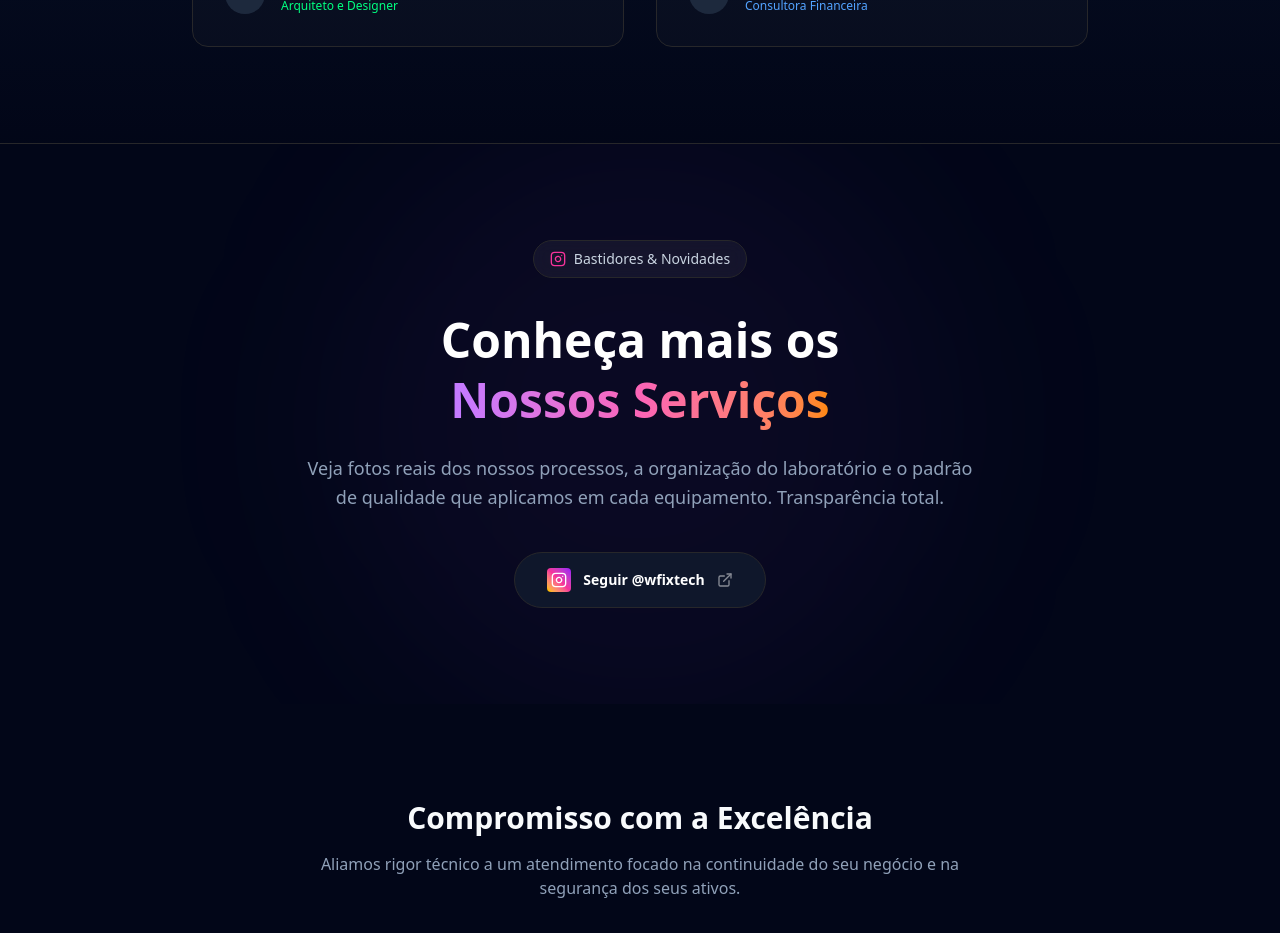
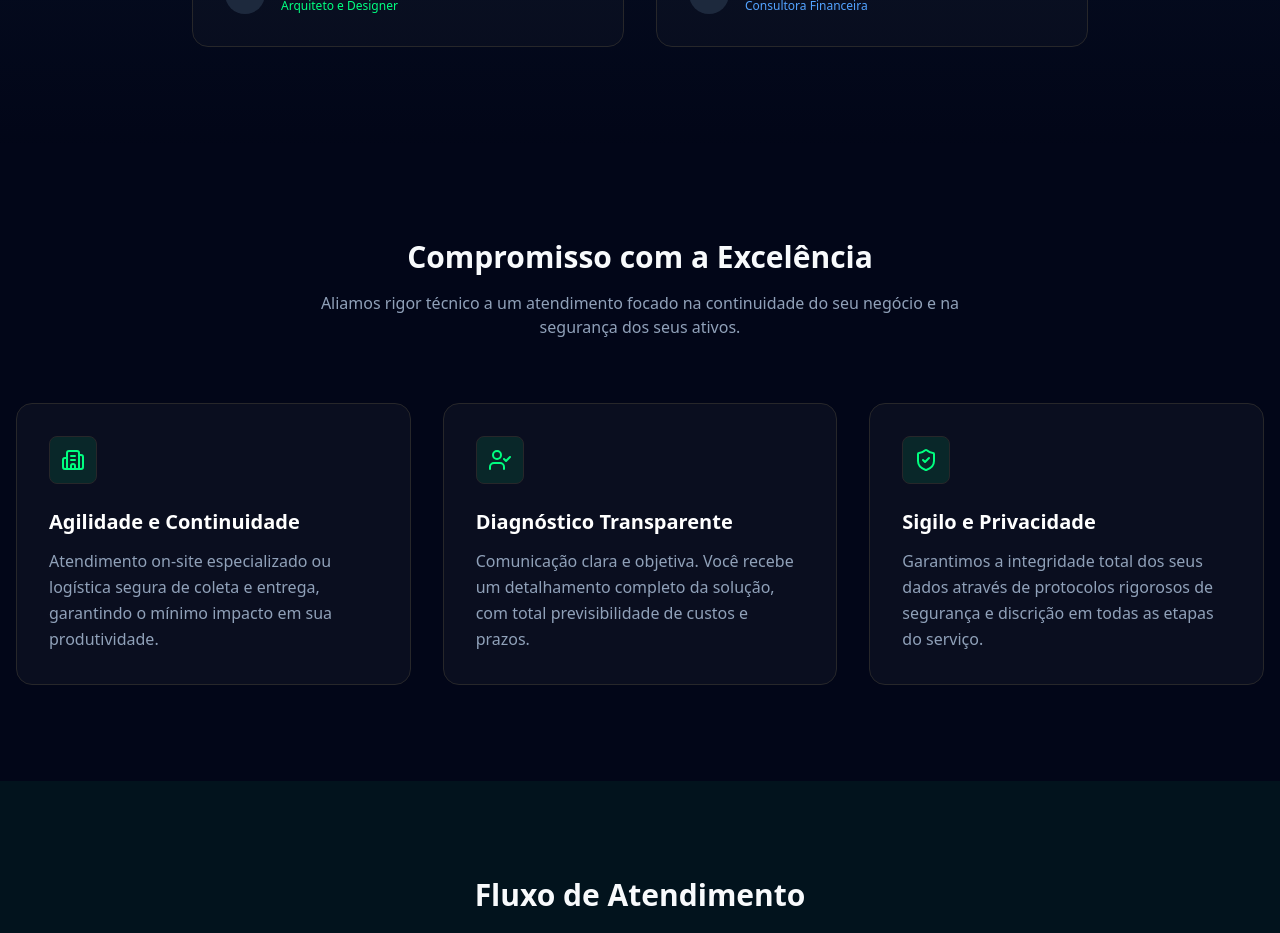
Before and after one commit to wheslancardoso/wtechprot, a Next.js app: page / in a window 1280 px wide. Shown: the part 3920-4853 px from the top of the page. Built offline with nearby package versions, Linux system fonts and the light colour scheme; no server answers.

Commit message:
refactor: move instagram section from home to services page

```diff
--- a/src/app/page.tsx
+++ b/src/app/page.tsx
@@ -7,7 +7,6 @@ import Script from 'next/script'
 import { createAdminClient } from '@/lib/supabase/server'
 import { unstable_cache } from 'next/cache'
 import type { Metadata } from 'next'
-import { InstagramSection } from '@/components/instagram-section'
 
 
 // Forçar execução em runtime (não build time) para ter acesso às env vars do Railway
@@ -474,8 +473,6 @@ j=d.createElement(s),dl=l!='dataLayer'?'&l='+l:'';j.async=true;j.src=
           </div>
         </section>
 
-        {/* INSTAGRAM / BASTIDORES */}
-        <InstagramSection />
 
         {/* DIFERENCIAIS */}
         <section id="diferenciais" className="py-24 bg-slate-950" >
--- a/src/app/servicos/page.tsx
+++ b/src/app/servicos/page.tsx
@@ -287,6 +287,9 @@ export default async function ServicesPage() {
                     </AnimateIn>
                 </div>
 
+                {/* INSTAGRAM / BASTIDORES */}
+                <InstagramSection />
+
                 {/* FAQ */}
                 <section className="mt-32 pt-20 border-t border-white/5">
                     <h2 className="text-2xl md:text-3xl font-bold text-white text-center mb-12">Dúvidas sobre o Processo Técnico</h2>
```
